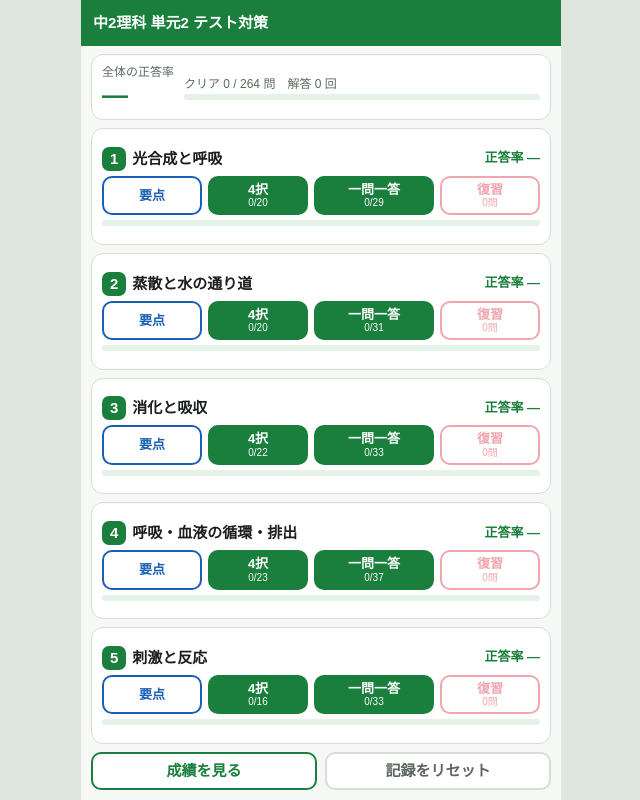
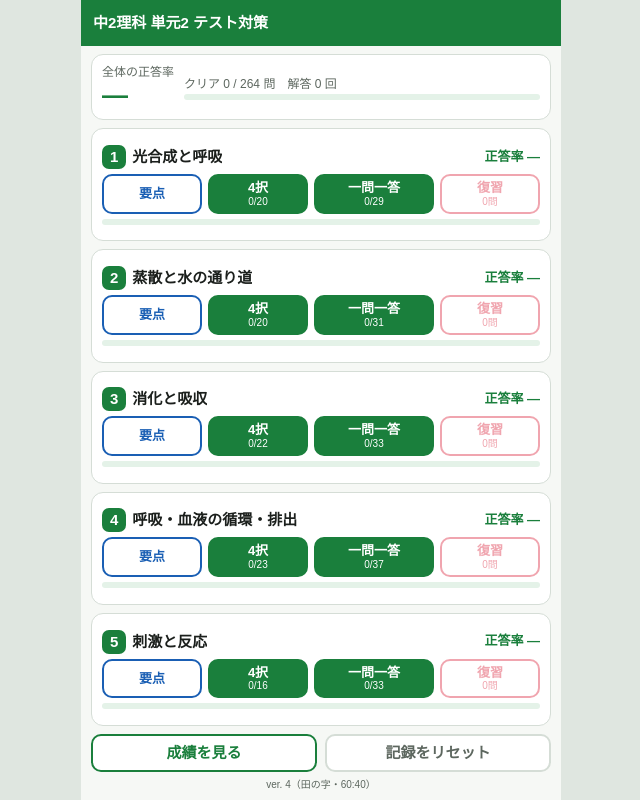
Before and after one commit to kankun10000-ai/Mei-Riki-Test, a plain HTML site: page index.html in a window 1280 px wide. Shown: the whole page, without its empty margins (319-959 px from the left). Drawn offline with Linux system fonts and the light colour scheme; a web font is replaced by a local one.

Commit message:
Add files via upload

```diff
--- a/index.html
+++ b/index.html
@@ -109,7 +109,7 @@ function home(){
     <div class="bar"><i style="width:${(f.ok+q.ok)/(f.n+q.n)*100}%"></i></div></div>`}).join('');
   h=`<div class="card tot"><div><div class="mut">全体の正答率</div><b>${pct(C,T)}</b></div>
   <div style="flex:1"><div class="mut">クリア ${OK} / ${N} 問　解答 ${T} 回</div><div class="bar"><i style="width:${OK/N*100}%"></i></div></div></div>`+rows+
-  `<div class="foot"><button class="btn" id="stat" style="min-height:38px">成績を見る</button><button class="btn" id="reset" style="min-height:38px;border-color:var(--line);color:var(--mut)">記録をリセット</button></div>`;
+  `<div class="foot"><button class="btn" id="stat" style="min-height:38px">成績を見る</button><button class="btn" id="reset" style="min-height:38px;border-color:var(--line);color:var(--mut)">記録をリセット</button></div><div class="mut c" style="flex:none;font-size:10px;line-height:1">ver. 4（田の字・60:40）</div>`;
   app.innerHTML=h;
   app.querySelectorAll('[data-a]').forEach(b=>b.onclick=()=>{const i=+b.dataset.i,a=b.dataset.a;
     if(a==='sum')summary(i,0);else if(a==='rev')review(i);else run(i,a,null)});
```
